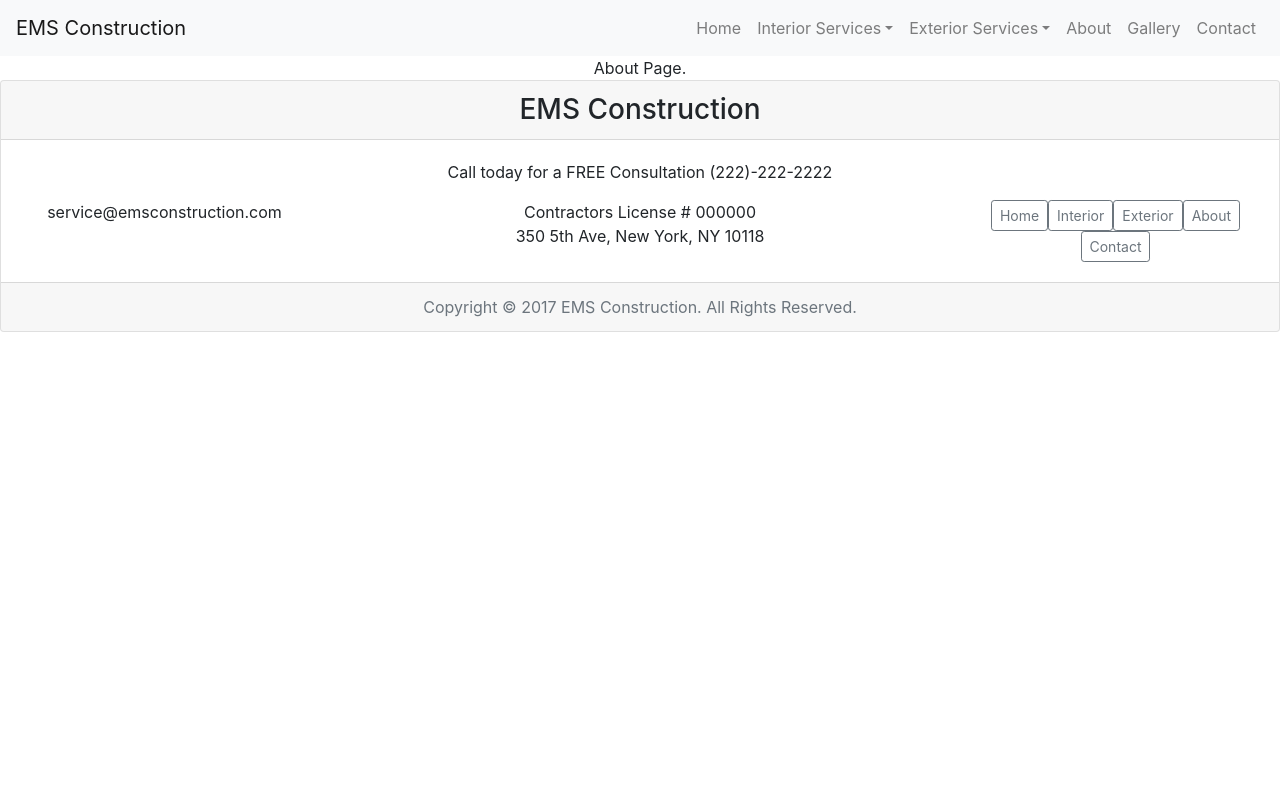
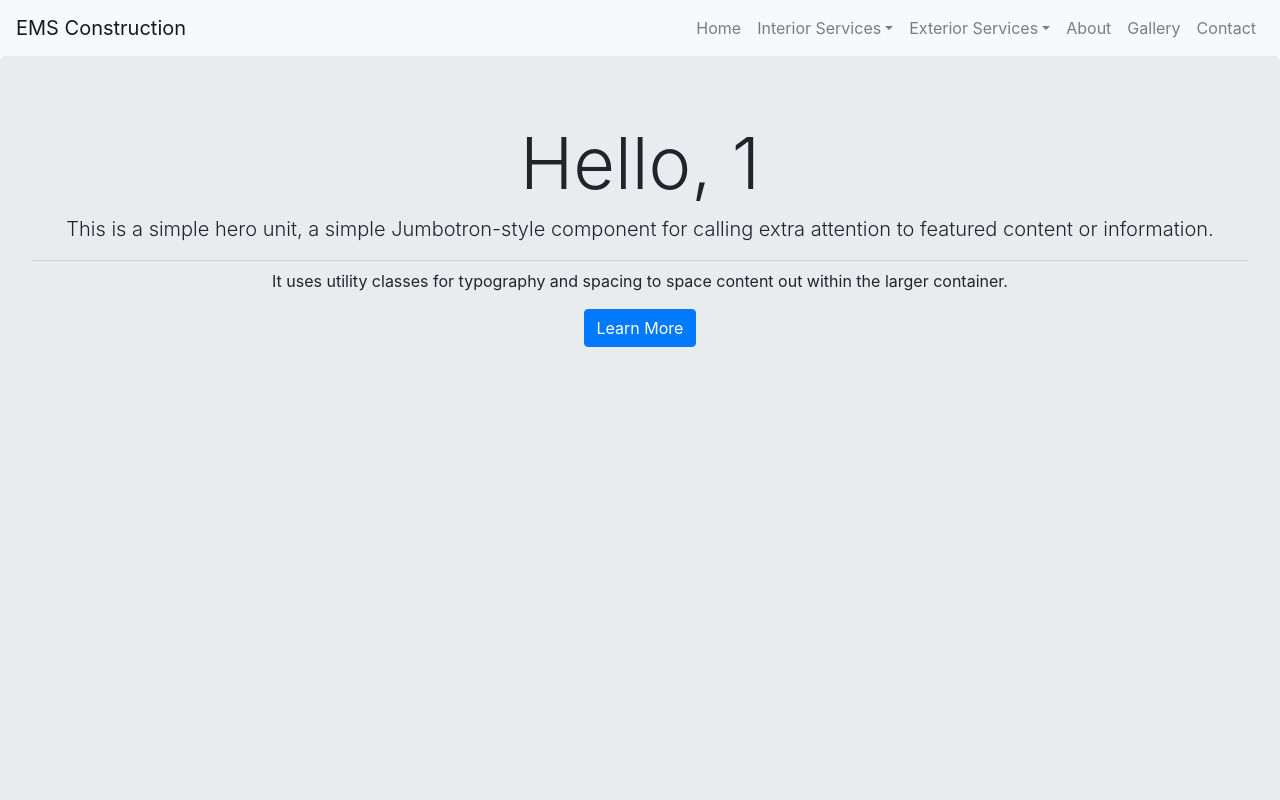
Before and after one commit to estivensal7/construction_site, a React (Create React App) app: page /about in a window 1280 px wide. Shown: the top 800 px of the page. Built offline with nearby package versions, Linux system fonts and the light colour scheme.

Commit message:
about us page is rendering properly and animations are complete

```diff
--- a/package.json
+++ b/package.json
@@ -8,6 +8,7 @@
     "react-dom": "^16.4.2",
     "react-router-dom": "^4.3.1",
     "react-scripts": "1.1.4",
+    "react-video-cover": "^1.2.0",
     "reactstrap": "^6.2.0"
   },
   "scripts": {
--- /dev/null
+++ b/src/Pages/About/About.css
@@ -0,0 +1,29 @@
+.jumbotron-container {
+  width: 100%;
+  height: 770px;
+}
+
+.jumbotron {
+  width: 100%;
+  height: 770px;
+}
+
+.tab-pane {
+    position: relative;
+    display: none;
+    opacity: 0;
+  }
+  .tab-pane.active {
+    display: flex;
+    animation: fade-and-slide-in 2000ms ease-in;
+    opacity: 1;
+  }
+
+  @keyframes fade-and-slide-in {
+    from {
+      opacity: 0;
+    }
+    to {
+      opacity: 1;
+    }
+  }
--- a/src/Pages/About/About.js
+++ b/src/Pages/About/About.js
@@ -1,9 +1,79 @@
-import React, { Component } from 'react';
+import React from 'react';
+import { TabContent, TabPane, Button, Row, Col, Jumbotron } from 'reactstrap';
+import classnames from 'classnames';
+import './About.css'
 
-export default class About extends Component {
-    render() {
-      return (
-        <div> About Page. </div>
-      )
+export default class About extends React.Component {
+  constructor(props) {
+    super(props);
+
+    this.toggle = this.toggle.bind(this);
+    this.state = {
+      activeTab: '1'
+    };
+  }
+
+  toggle(tab) {
+    if (this.state.activeTab !== tab) {
+      this.setState({
+        activeTab: tab
+      });
     }
   }
+  render() {
+    return (
+      <div className="jumbotron-container">
+        <TabContent activeTab={this.state.activeTab}>
+          <TabPane tabId="1">
+                <Jumbotron className="jumbotron">
+                  <h1 className="display-3">Hello, 1</h1>
+                  <p className="lead">This is a simple hero unit, a simple Jumbotron-style component for calling extra attention to featured content or information.</p>
+                  <hr className="my-2" />
+                  <p>It uses utility classes for typography and spacing to space content out within the larger container.</p>
+                  <p className="lead">
+					<Button
+						className={classnames({ active: this.state.activeTab === '2' })}
+						onClick={() => { this.toggle('2'); }}
+						color= "primary"
+					>Learn More
+					</Button>
+                  </p>
+                </Jumbotron>
+          </TabPane>
+          <TabPane tabId="2">
+                <Jumbotron>
+                  <h1 className="display-3">Hello, 2</h1>
+                  <p className="lead">This is a simple hero unit, a simple Jumbotron-style component for calling extra attention to featured content or information.</p>
+                  <hr className="my-2" />
+                  <p>It uses utility classes for typography and spacing to space content out within the larger container.</p>
+                  <p className="lead">
+				  <Button
+						className={classnames({ active: this.state.activeTab === '3' })}
+						onClick={() => { this.toggle('3'); }}
+						color= "primary"
+					>Learn More
+				  </Button>
+                  </p>
+                </Jumbotron>
+          </TabPane>
+          <TabPane tabId="3">
+                <Jumbotron>
+                  <h1 className="display-3">Hello, 3</h1>
+                  <p className="lead">This is a simple hero unit, a simple Jumbotron-style component for calling extra attention to featured content or information.</p>
+                  <hr className="my-2" />
+                  <p>It uses utility classes for typography and spacing to space content out within the larger container.</p>
+                  <p className="lead">
+				  <Button
+						className={classnames({ active: this.state.activeTab === '1' })}
+						onClick={() => { this.toggle('1'); }}
+						color= "primary"
+					>Learn More
+				  </Button>
+                  </p>
+                </Jumbotron>
+          </TabPane>
+        </TabContent>
+      </div>
+    );
+  }
+}
```
Also changed, not shown: src/Components/FilterButton/FilterButton.js (line endings or trailing spaces), 1 other file (tests, documents, lock files or other folders).
